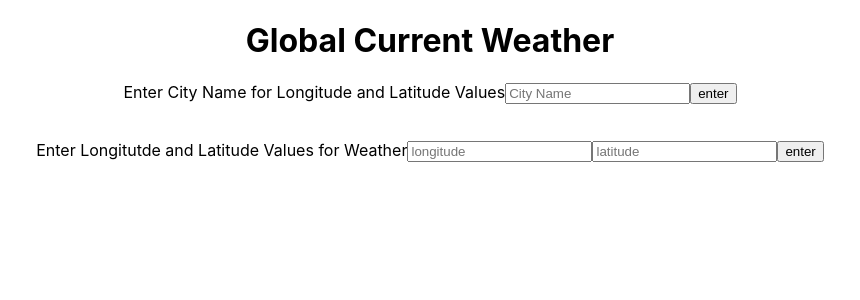
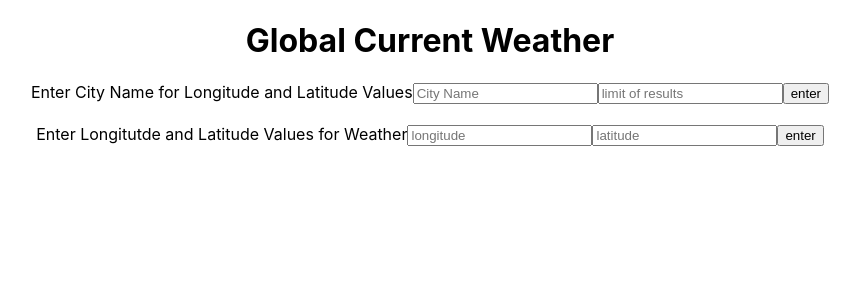
Before and after one commit to isyed4/Weather-App, a React (Create React App) app: page / in a window 1280 px wide. Shown: the top 300 px of the page, without its empty margins (210-1070 px from the left). Built offline with nearby package versions, Linux system fonts and the light colour scheme.

Commit message:
successful api retrieval and display

```diff
--- a/src/App.js
+++ b/src/App.js
@@ -4,6 +4,7 @@ import { useState } from 'react';
 function App() {
 
 const [findCoord, setFindCoord] = useState("")
+const [limit, setLimit] = useState("")
 const [longitude, setLongitude] = useState("")
 const [latitude, setLatitude] = useState("")
 const [coordinates, setCoordinates] = useState([])
@@ -12,6 +13,9 @@ const apiKey = "4d960f6c1e1c4f1c9cfd564d463b35a1"
 
 const handleCoordChange = (event) => {
   setFindCoord(event.target.value)
+}
+const handleLimitChange = (event) => {
+  setLimit(event.target.value)
 }
 const handleLongChange = (event) => {
   setLongitude(event.target.value)
@@ -23,21 +27,37 @@ const handleLatChange = (event) => {
 const handleLocationSubmit = (event) => {
   event.preventDefault();
 
-  fetch(`http://api.openweathermap.org/geo/1.0/direct?q=${findCoord}&limit=5&appid=${apiKey}`)
+  fetch(`http://api.openweathermap.org/geo/1.0/direct?q=${findCoord}&limit=${limit}&appid=${apiKey}`)
   .then((response) => response.json())
-  .then((data) => setCoordinates(data.response))
+  .then((data) => setCoordinates(data))
+
+  setFindCoord("");
+  console.log(coordinates);
 }
+
+const cityCoords = coordinates.map((item) => {
+  return(
+    <ul>
+      <li>{item.name}</li>
+      <li>Latitude{item.lat}</li>
+      <li>Longitude{item.lon}</li>
+      <li>Country{item.country}</li>
+      <li>State{item.state}</li>
+    </ul>
+  )
+})
 
 
   return (
     <div className="App">
       <h1>Global Current Weather</h1>
-      <form>
+      <form onSubmit={handleLocationSubmit}>
         <label>Enter City Name for Longitude and Latitude Values</label>
         <input type="text" onChange={handleCoordChange} value={findCoord} placeholder='City Name'/>
-        <input type="button" value='enter'/>
+        <input type="text" value={limit} onChange={handleLimitChange} placeholder='limit of results' />
+        <input type="submit" value='enter'/>
       </form>
-        <p></p>
+      <div>{cityCoords}</div>
         <br />
         <form>
           <label>Enter Longitutde and Latitude Values for Weather</label>
```
